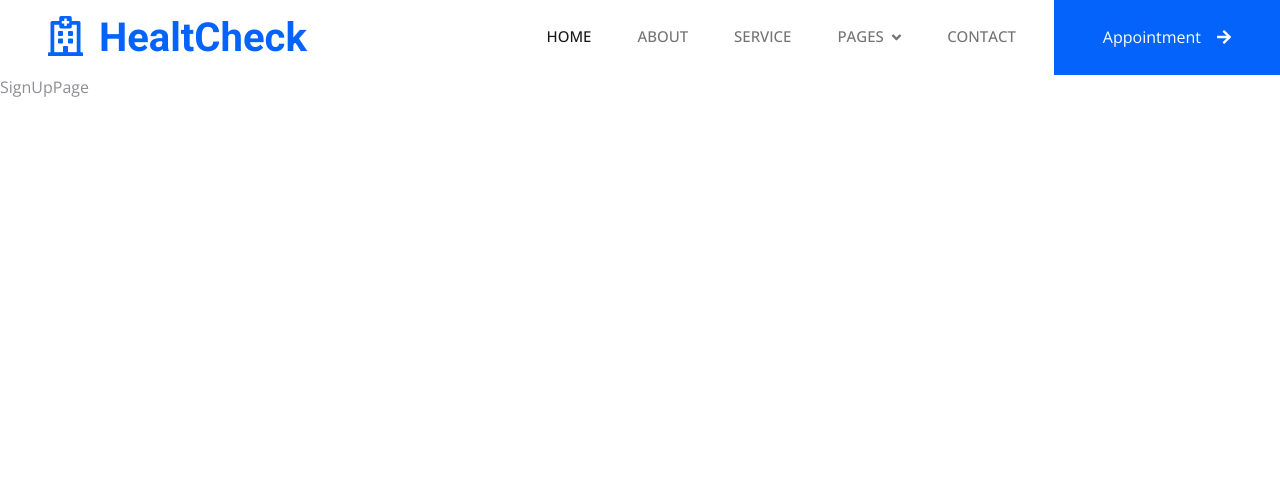
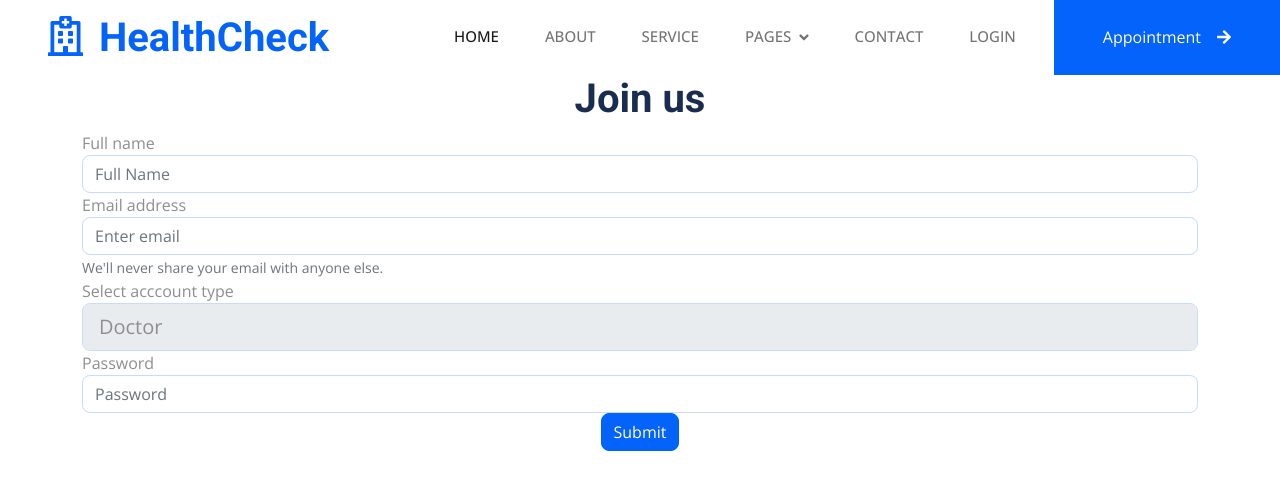
Before and after one commit to fredcodee/HealthCheck, a React (Vite) app in the folder frontend/: page /register in a window 1280 px wide. Shown: the top 490 px of the page. Built offline with nearby package versions, Linux system fonts and the light colour scheme.

Commit message:
hompage , login, signup template added

```diff
--- a/frontend/src/components/Navbar.jsx
+++ b/frontend/src/components/Navbar.jsx
@@ -5,7 +5,7 @@ const Navbar = () => {
         <div>
             <nav className="navbar navbar-expand-lg bg-white navbar-light sticky-top p-0 wow fadeIn" data-wow-delay="0.1s">
                 <a href="index.html" className="navbar-brand d-flex align-items-center px-4 px-lg-5">
-                    <h1 className="m-0 text-primary"><i className="far fa-hospital me-3"></i>HealtCheck</h1>
+                    <h1 className="m-0 text-primary"><i className="far fa-hospital me-3"></i>HealthCheck</h1>
                 </a>
                 <button type="button" className="navbar-toggler me-4" data-bs-toggle="collapse" data-bs-target="#navbarCollapse">
                     <span className="navbar-toggler-icon"></span>
@@ -26,8 +26,9 @@ const Navbar = () => {
                             </div>
                         </div>
                         <a href="contact.html" className="nav-item nav-link">Contact</a>
+                        <a href="/login" className="nav-item nav-link">Login</a>
                     </div>
-                    <a href="" className="btn btn-primary rounded-0 py-4 px-lg-5 d-none d-lg-block">Appointment<i className="fa fa-arrow-right ms-3"></i></a>
+                    <a href="/register" className="btn btn-primary rounded-0 py-4 px-lg-5 d-none d-lg-block">Appointment<i className="fa fa-arrow-right ms-3"></i></a>
                 </div>
             </nav>
         </div>
--- a/frontend/src/pages/HomePage.jsx
+++ b/frontend/src/pages/HomePage.jsx
@@ -1,11 +1,7 @@
 import React from 'react'
 import about_1 from '../assets/img/about-1.jpg'
-import about_2 from '../assets/img/about-2.jpg'
-import carousel_1 from '../assets/img/carousel-1.jpg'
-import carousel_2 from '../assets/img/carousel-2.jpg'
 import carousel_3 from '../assets/img/carousel-3.jpg'
 import feature from '../assets/img/feature.jpg'
-import header_page from '../assets/img/header-page.jpg'
 import team_1 from '../assets/img/team-1.jpg'
 import team_2 from '../assets/img/team-2.jpg'
 import team_3 from '../assets/img/team-3.jpg'
--- a/frontend/src/pages/LoginPage.jsx
+++ b/frontend/src/pages/LoginPage.jsx
@@ -2,7 +2,45 @@ import React from 'react'
 
 const LoginPage = () => {
   return (
-    <div>LoginPage</div>
+    <div>
+      <div className="modal-dialog">
+        <div className="modal-content">
+          <div className="modal-heading">
+            <h2 className="text-center">Login</h2>
+          </div>
+          <hr />
+          <div className="modal-body">
+            <form action="" role="form">
+              <div className="form-group">
+                <div className="input-group">
+                  <span className="input-group-addon">
+                    <span className="glyphicon glyphicon-user"></span>
+                  </span>
+                  <input type="email" className="form-control" placeholder="Email" />
+                </div>
+              </div>
+              <div className="form-group">
+                <div className="input-group">
+                  <span className="input-group-addon">
+                    <span className="glyphicon glyphicon-lock"></span>
+                  </span>
+                  <input type="password" className="form-control" placeholder="Password" />
+
+                </div>
+
+              </div>
+
+              <div className="form-group text-center" style={{ paddingTop: '2rem' }}>
+                <button type="submit" className="btn btn-success btn-lg">Login</button>
+                <a href="#" className="btn btn-link">forget Password</a>
+              </div>
+
+            </form>
+          </div>
+        </div>
+      </div>
+
+    </div>
   )
 }
 
--- a/frontend/src/pages/SignUpPage.jsx
+++ b/frontend/src/pages/SignUpPage.jsx
@@ -2,7 +2,38 @@ import React from 'react'
 
 const SignUpPage = () => {
   return (
-    <div>SignUpPage</div>
+    <div>
+      <div class='container'>
+        <div style={{ textAlign: "center" }}>
+          <h1> Join us</h1>
+        </div>
+        <form>
+          <div class="form-group">
+            <label for="exampleInputName">Full name</label>
+            <input type="text" class="form-control" id="exampleInputName" aria-describedby="emailHelp" placeholder="Full Name" />
+          </div>
+          <div class="form-group">
+            <label for="exampleInputEmail1">Email address</label>
+            <input type="email" class="form-control" id="exampleInputEmail1" aria-describedby="emailHelp" placeholder="Enter email" />
+            <small id="emailHelp" class="form-text text-muted">We'll never share your email with anyone else.</small>
+          </div>
+          <div>
+            <label htmlFor="account">Select acccount type</label>
+            <select class="form-control form-control-lg" id='account'>
+              <option>Doctor</option>
+              <option>Patient</option>
+            </select>
+          </div>
+          <div class="form-group">
+            <label for="exampleInputPassword1">Password</label>
+            <input type="password" class="form-control" id="exampleInputPassword1" placeholder="Password" />
+          </div>
+          <div style={{ textAlign: "center" }}>
+             <button type="submit" class="btn btn-primary">Submit</button>
+          </div>
+        </form>
+      </div>
+    </div>
   )
 }
 
```
